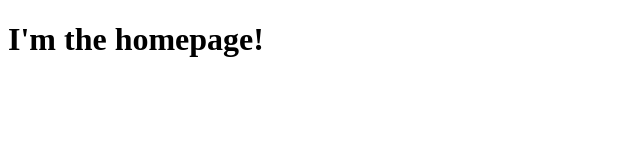
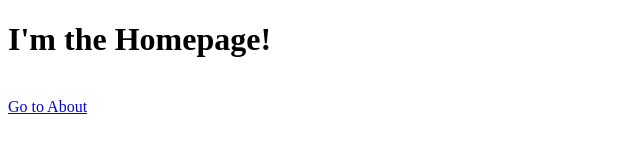
Before and after one commit to mstrlaw/trunk-dev, a website: page src/index.html in a window 1280 px wide. Shown: the whole page, without its empty margins (0-640 px from the left). Drawn offline with Linux system fonts and the light colour scheme.

Commit message:
Adds navigation between pages

```diff
--- a/src/index.html
+++ b/src/index.html
@@ -1,4 +1,6 @@
 <!DOCTYPE html>
 <html>
-    <h1>I'm the homepage!</h1>
+    <h1>I'm the Homepage!</h1>
+    <br>
+    <a href="/about/index.html">Go to About</a>
 </html>
```
Also changed, not shown: src/about/index.html (+2 -0 lines).
